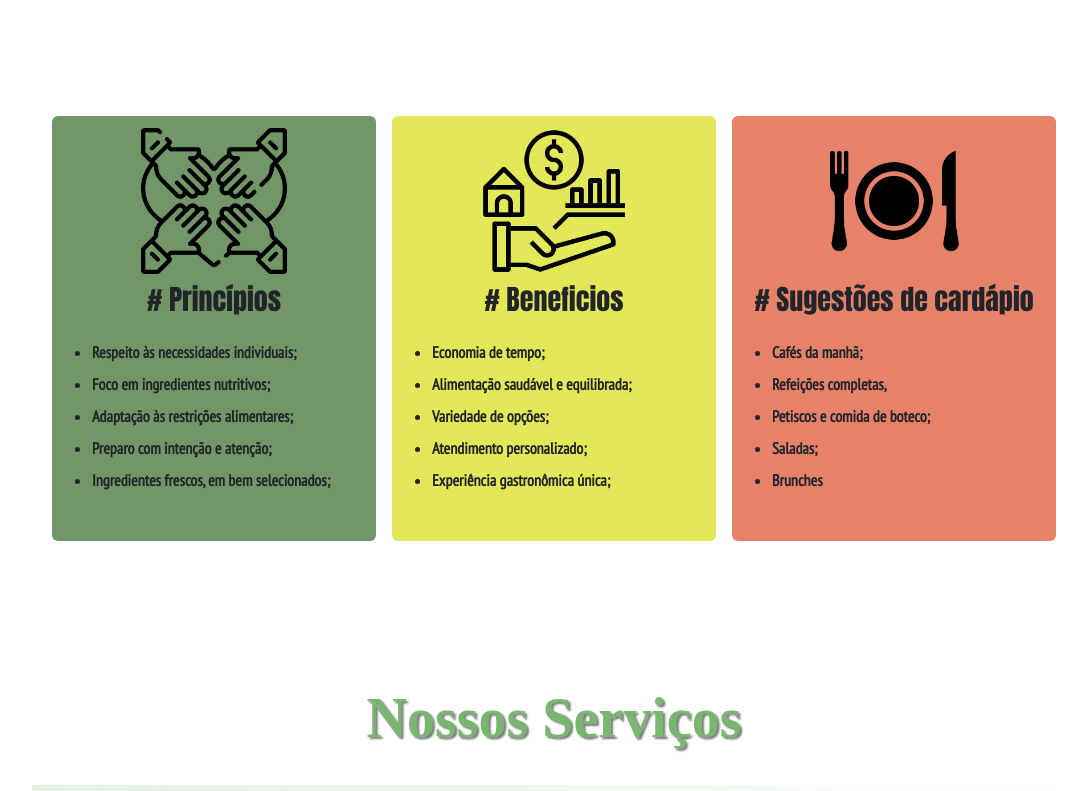
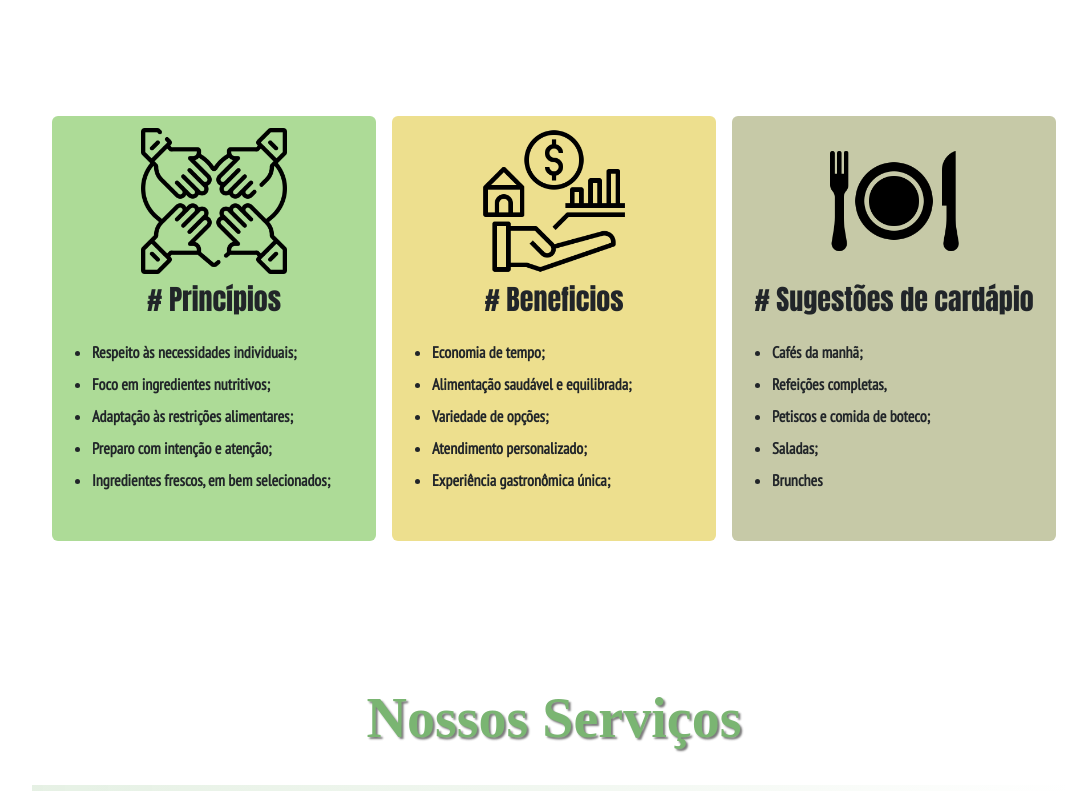
Before and after one commit to lindomarterra/chefadomicilio, a React (Vite) app: page / in a window 1280 px wide. Shown: the part 1349-2140 px from the top of the page, without its empty margins (86-1173 px from the left). Built offline with nearby package versions, Linux system fonts and the light colour scheme; a web font is replaced by a local one.

Commit message:
commit 2025 jan 22

```diff
--- a/src/layout/ChefaDomicilio.jsx
+++ b/src/layout/ChefaDomicilio.jsx
@@ -22,7 +22,7 @@ const ChefaDomicilio = () => {
             <div
               className="rounded-2 p-2 "
               style={{
-                backgroundColor: '#739668',
+                backgroundColor: '#addb97',
                 minHeight: '425px',
               }}
             >
@@ -52,7 +52,7 @@ const ChefaDomicilio = () => {
             <div
               className="rounded-2 p-2 "
               style={{
-                backgroundColor: '#e3e858',
+                backgroundColor: '#eddf8e',
                 minHeight: '425px',
               }}
             >
@@ -76,7 +76,7 @@ const ChefaDomicilio = () => {
             <div
               className="rounded-2 p-2 "
               style={{
-                backgroundColor: '#e6826a',
+                backgroundColor: '#c6c9a7',
                 minHeight: '425px',
               }}
             >
--- a/src/layout/Footer.jsx
+++ b/src/layout/Footer.jsx
@@ -5,10 +5,11 @@ import SoulRebelRioLogo from '../images/icon/soulRebelRioLogo.png'
 import { CiInstagram, CiLinkedin } from 'react-icons/ci'
 import CopyRight from './CopyRight'
 
+import ImgLogo from '../images/icon/imgLogo.png'
+
 const Footer = () => {
-
-  const myStyle= {
-    color: "#fff"
+  const myStyle = {
+    color: '#fff',
   }
 
   return (
@@ -31,6 +32,12 @@ const Footer = () => {
                   Solicite orçamentos pelo contatos abaixo:
                 </p>
 
+                <img
+                  src={ImgLogo}
+                  alt="imaLogo"
+                  className="w-25 mb-3"
+                />
+
                 <p>
                   Email:
                   <span className="fst-italic ps-2">rosy.klamt@gmail.com</span>
@@ -45,7 +52,7 @@ const Footer = () => {
                     5551 9694-4233
                   </Link>
                 </p>
-                <div style={{fontSize:'3em'}} >
+                <div style={{ fontSize: '3em' }}>
                   <Link
                     to="https://www.instagram.com/rosy.klamt/?locale=en_CA"
                     target="_blank"
@@ -103,7 +110,7 @@ const Footer = () => {
                     5521 98295 0900
                   </Link>
                 </p>
-                <div style={{fontSize:'3em'}} >
+                <div style={{ fontSize: '3em' }}>
                   <Link
                     to="https://www.instagram.com/soulrebel.rio/reel/C_N6REIuiYo"
                     target="_blank"
--- a/src/layout/Gallery.css
+++ b/src/layout/Gallery.css
@@ -46,7 +46,7 @@
     letter-spacing: 0;
     text-decoration: none;
     font-family: var(--font-4);
-    color: var(--color2);
+    color: #6cad63;
     font-size: 4em;
     font-weight: bolder;
     transition: all .5s linear;
@@ -55,6 +55,6 @@
 .btn_menu:hover,
 .btn_menu:active {
   letter-spacing: 7px;
-  border-bottom: 6px solid var(--color2);
-  border-top: 6px solid var(--color2) ;
+  border-bottom: 6px solid #6cad63;
+  border-top: 6px solid  #6cad63;
 }
--- a/src/layout/WhatsappButton.jsx
+++ b/src/layout/WhatsappButton.jsx
@@ -1,6 +1,6 @@
 import { FaWhatsapp } from "react-icons/fa6"
 import { Link } from "react-router-dom"
-import './whatsapp.css'
+import './whatsappButton.css'
 
 const WhatsappButton = () => {
   return (
--- a/src/layout/whatsapp.css
+++ b/src/layout/whatsappButton.css
@@ -10,6 +10,7 @@
     align-items: center;
     border-radius: 50%;
     transition: all .3s linear;
+    z-index: 1000;
 }
 
 .btn_whats:hover , .btn_whats svg:hover{
--- a/src/pages/Home.jsx
+++ b/src/pages/Home.jsx
@@ -6,16 +6,14 @@ import BackToTheTop from '../layout/BackToTheTop'
 import WhatsappButton from '../layout/WhatsappButton'
 
 const Home = () => {
-
-
   return (
     <div style={{ minHeight: '75vh' }} className="position-relative">
       <IntroComponent />
       <ChefaDomicilio />
       <NossosServicos />
       <Gallery />
-      <BackToTheTop/>
-      <WhatsappButton/>
+      <BackToTheTop />
+      <WhatsappButton />
     </div>
   )
 }
```
Also changed, not shown: src/images/icon/imgLogo.png (added). Lines whose indentation alone changed are shown as unchanged.
